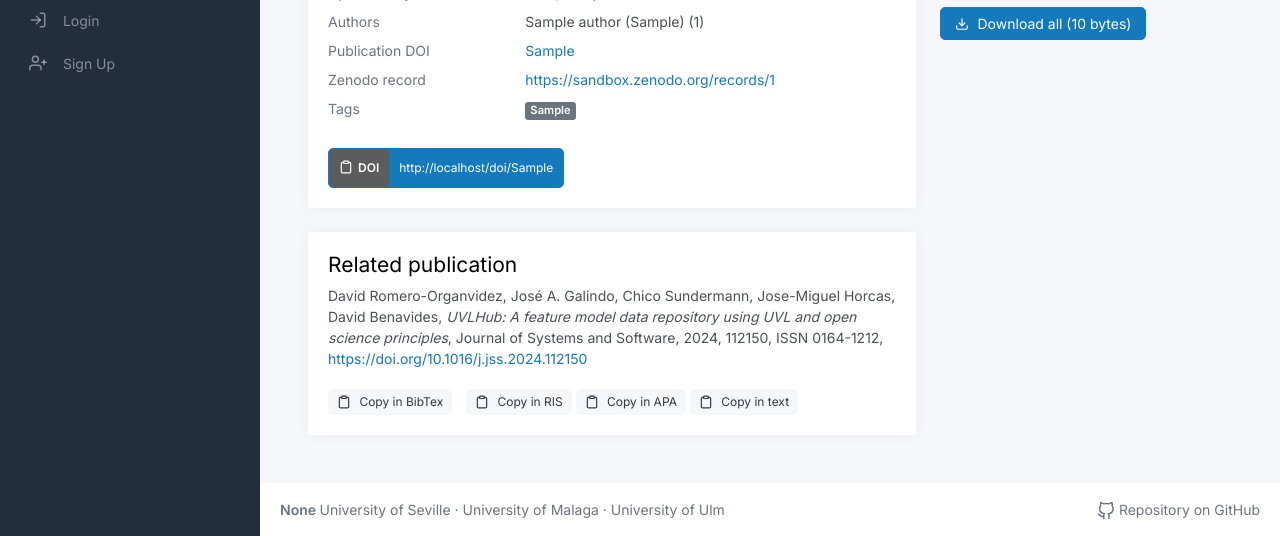
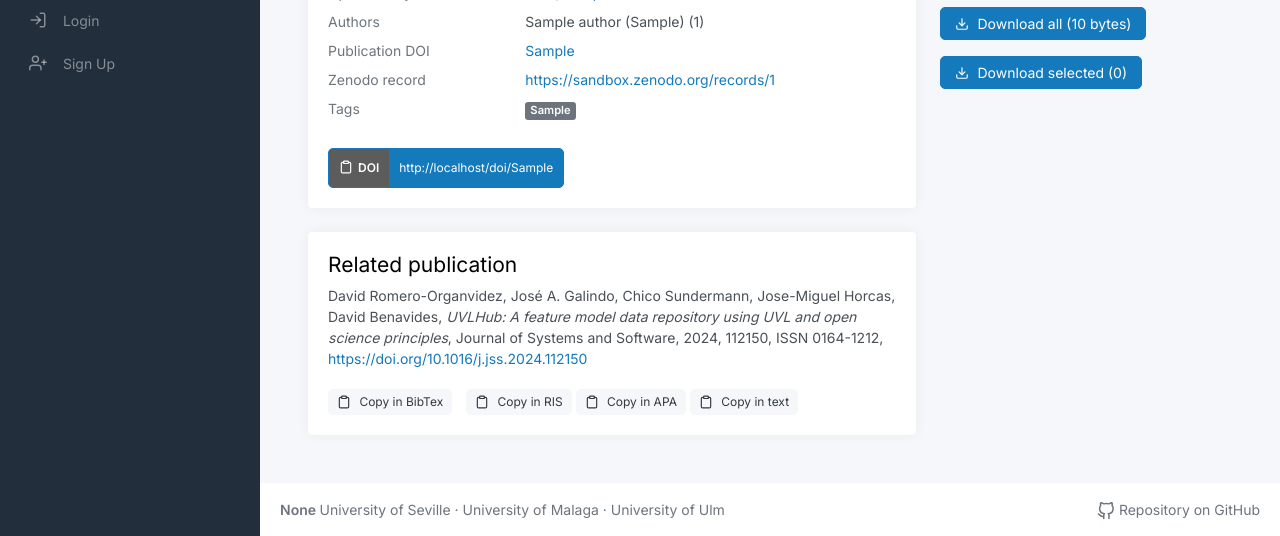
Before and after one commit to rubpergar/piripi-hub, a Flask app: template app/modules/dataset/templates/dataset/view_dataset.html in a window 1280 px wide. Shown: the part 318-854 px from the top of the page. Run offline with Flask 3, Linux system fonts and the light colour scheme; the template is opened without the code that fills it: values that come from a table or form of the project are taken from there, others are empty; tables that the repository leaves empty hold one stand-in row (values such as "Sample post"); parts of the project's set-up code (start-up, migrations or seed data) failed here and were passed over; some libraries are stand-ins or nearby versions.

Commit message:
[feat]: creado botón de descargar seleccionados

```diff
--- a/app/modules/dataset/templates/dataset/view_dataset.html
+++ b/app/modules/dataset/templates/dataset/view_dataset.html
@@ -334,6 +334,12 @@
             <i data-feather="download" class="center-button-icon"></i>
             Download all ({{ dataset.get_file_total_size_for_human() }})
         </a>
+
+        <button id="downloadSelectedButton" class="btn btn-primary mt-3" style="border-radius: 5px;" onclick="downloadSelectedFiles()">
+            <i data-feather="download" class="center-button-icon"></i>
+            Download selected (<span id="selectedCount">0</span>)
+        </button>
+
     </div>
 
 </div>
```
Also changed, not shown: 1 other file.
